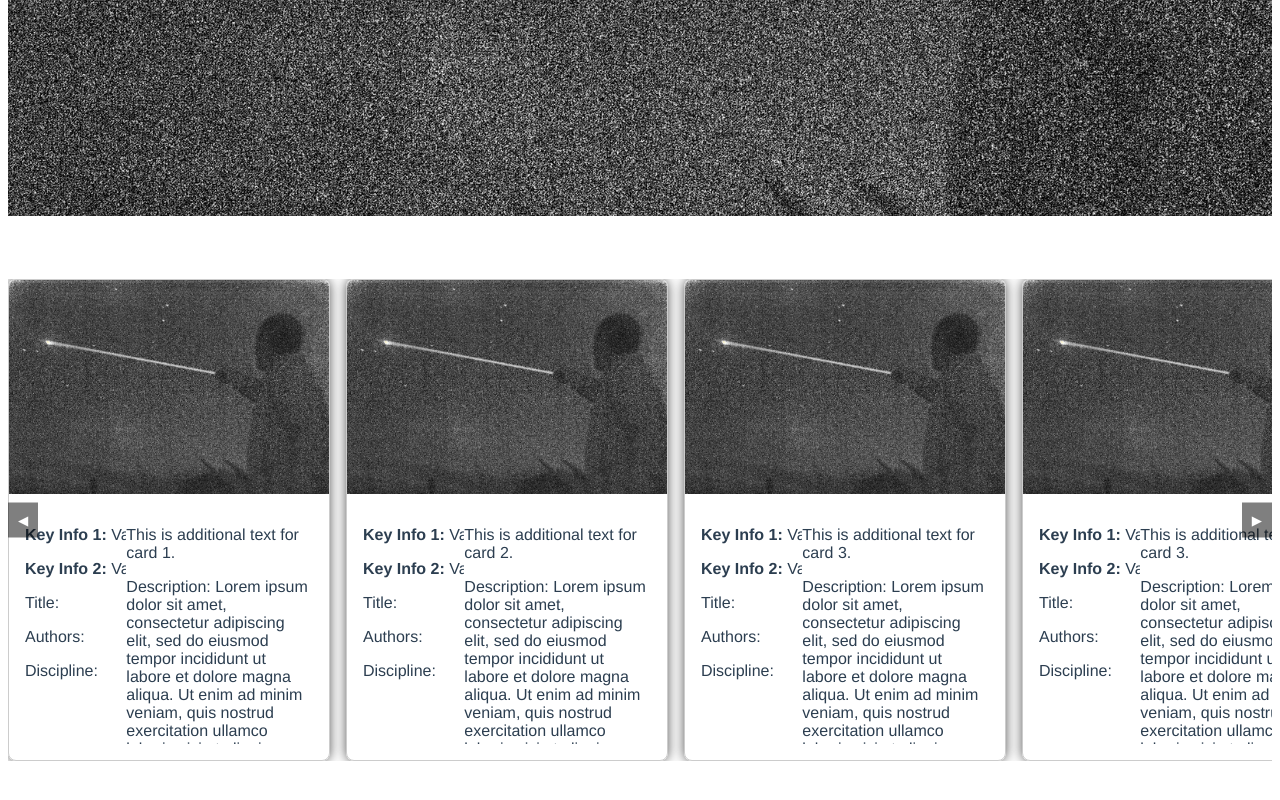
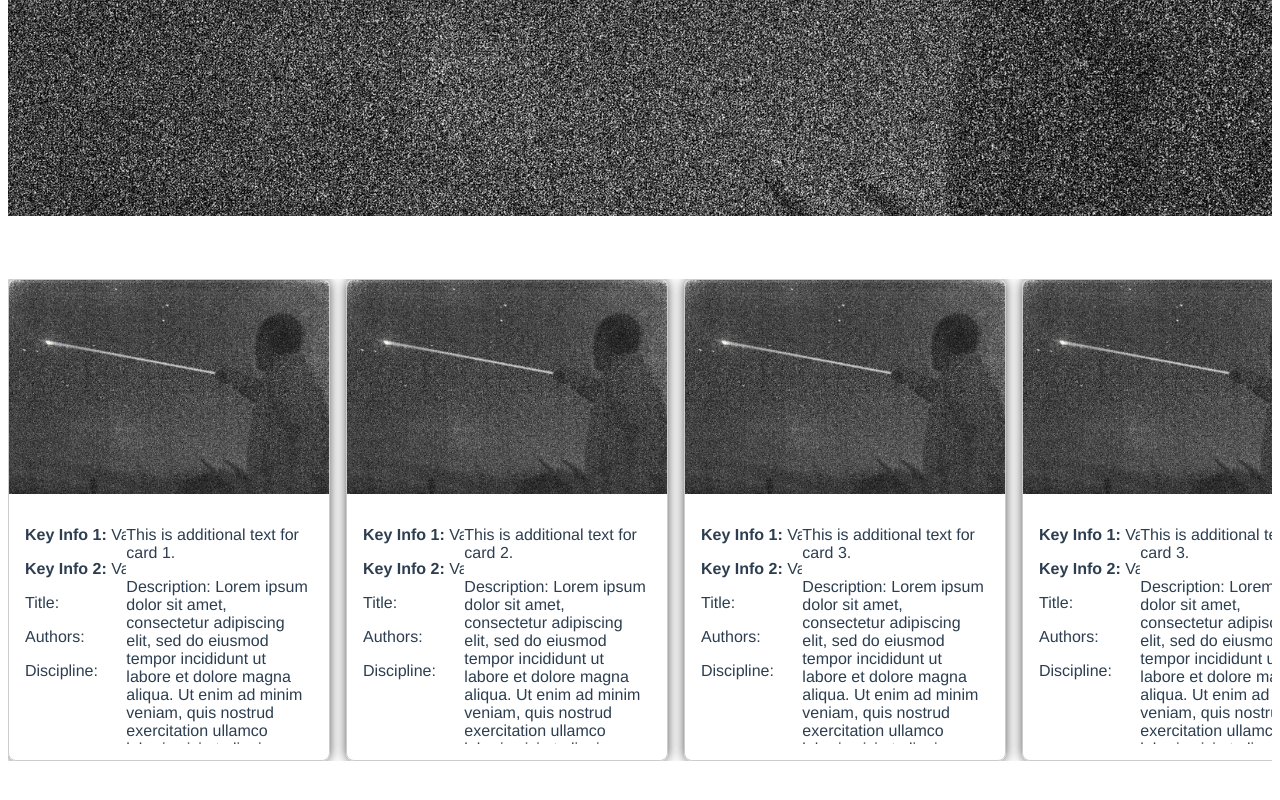
Before and after one commit to jcatlett99/moonshots-platform, a Vue app: page / in a window 1280 px wide. Shown: the part 510-1310 px from the top of the page. Before the commit the page ends 1279 px from the top, so only its background shows below. Built offline with nearby package versions, Linux system fonts and the light colour scheme.

Commit message:
Fixed scrolling

```diff
--- a/src/components/Carousel.vue
+++ b/src/components/Carousel.vue
@@ -1,12 +1,10 @@
 <template>
   <div class="carousel">
-    <button class="carousel-button left" @click="scrollLeft">&#9664;</button>
     <div class="carousel-container">
       <div class="carousel-track" ref="track">
         <slot></slot>
       </div>
     </div>
-    <button class="carousel-button right" @click="scrollRight">&#9654;</button>
   </div>
 </template>
 
@@ -21,22 +19,6 @@ export default {
     window.removeEventListener('resize', this.updateTrackWidth);
   },
   methods: {
-    scrollLeft() {
-      const track = this.$refs.track;
-      const scrollAmount = track.clientWidth / 2; // Adjust this value if needed
-      track.scrollBy({
-        left: -scrollAmount,
-        behavior: 'smooth'
-      });
-    },
-    scrollRight() {
-      const track = this.$refs.track;
-      const scrollAmount = track.clientWidth / 2; // Adjust this value if needed
-      track.scrollBy({
-        left: scrollAmount,
-        behavior: 'smooth'
-      });
-    },
     updateTrackWidth() {
       const track = this.$refs.track;
       if (track) {
@@ -58,40 +40,32 @@ export default {
   display: flex;
   align-items: center;
   position: relative;
-  width: 100%;
-  overflow: hidden;
+  /* width: 100%; */
+
+  overflow:hidden;
+
+  margin-bottom: 100px;
 }
 
 .carousel-container {
   flex: 1;
-  overflow: hidden;
+  overflow-x: scroll;
   position: relative;
+  -ms-overflow-style: none;  /* Internet Explorer 10+ */
+  scrollbar-width: none;  /* Firefox */
+}
+
+.carousel-container::-webkit-scrollbar {
+    display: none;  /* Safari and Chrome */
 }
 
 .carousel-track {
   display: flex;
-  gap: 16px; /* Space between cards */
-  align-items: center; /* Align items vertically */
-  white-space: nowrap; /* Prevent cards from wrapping */
-}
-
-.carousel-button {
-  background-color: rgba(0, 0, 0, 0.5);
-  border: none;
-  color: white;
-  padding: 10px;
-  cursor: pointer;
-  position: absolute;
-  top: 50%;
-  transform: translateY(-50%);
-  z-index: 1;
-}
-
-.carousel-button.left {
-  left: 0;
-}
-
-.carousel-button.right {
-  right: 0;
+  gap: 16px;
+  /* Space between cards */
+  align-items: center;
+  /* Align items vertically */
+  white-space: nowrap;
+  /* Prevent cards from wrapping */
 }
 </style>
```
